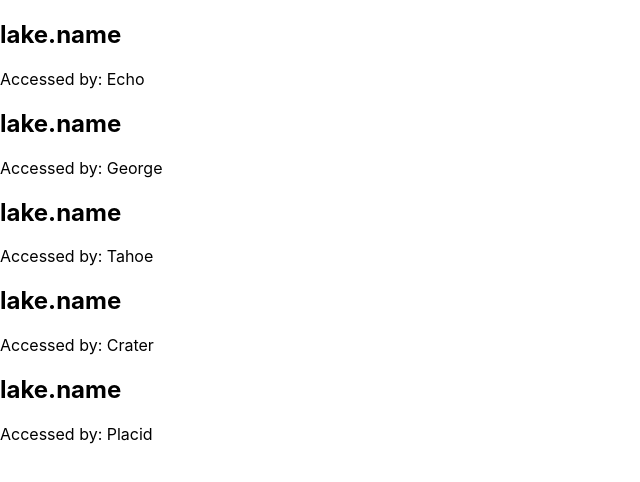
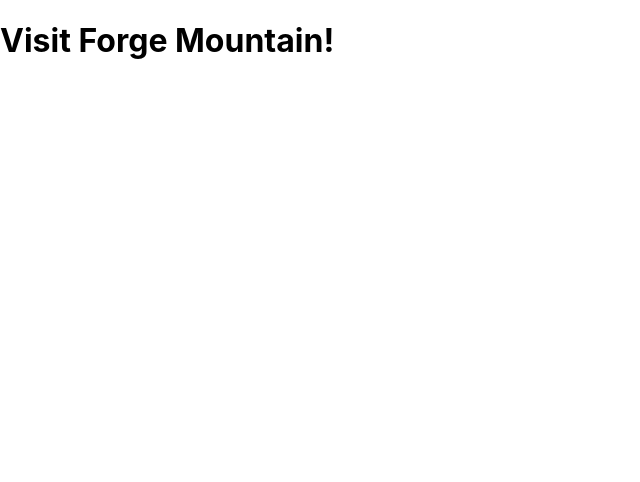
Before and after one commit to csmith17-chwy/react-test-app, a React (Create React App) app: page / in a window 1280 px wide. Shown: the top 482 px of the page, without its empty margins (0-640 px from the left). Built offline with nearby package versions, Linux system fonts and the light colour scheme.

Commit message:
conditional rendering

```diff
--- a/src/index.js
+++ b/src/index.js
@@ -2,25 +2,34 @@ import React from "react";
 import ReactDOM from "react-dom";
 import "./index.css";
 
-const lakeList = [
-  { id: "1", name: "Echo Lake", trailhead: "Echo" },
-  { id: "2", name: "Lake George", trailhead: "George" },
-  { id: "3", name: "Lake Tahoe", trailhead: "Tahoe" },
-  { id: "4", name: "Crater Lake", trailhead: "Crater" },
-  { id: "5", name: "Lake Placid", trailhead: "Placid" },
-];
-
-function App({ lakes }) {
+function Lake({ name }) {
   return (
     <div>
-      {lakes.map((lake) => (
-        <div key={lake.id}>
-          <h2>lake.name</h2>
-          <p>Accessed by: {lake.trailhead}</p>
-        </div>
-      ))}
+      <h1>Visit {name}!</h1>
     </div>
   );
 }
 
-ReactDOM.render(<App lakes={lakeList} />, document.getElementById("root"));
+function SkiResort({ name }) {
+  return (
+    <div>
+      <h1>Visit {name}!</h1>
+    </div>
+  );
+}
+
+function App(props) {
+  return (
+    <div>
+      {props.season === "summer" ? (
+        <Lake name="Smith Lake" />
+      ) : props.season === "winter" ? (
+        <SkiResort name="Forge Mountain" />
+      ) : (
+        <h1>Come back in the winter or summer!</h1>
+      )}
+    </div>
+  );
+}
+
+ReactDOM.render(<App season="winter" />, document.getElementById("root"));
```
